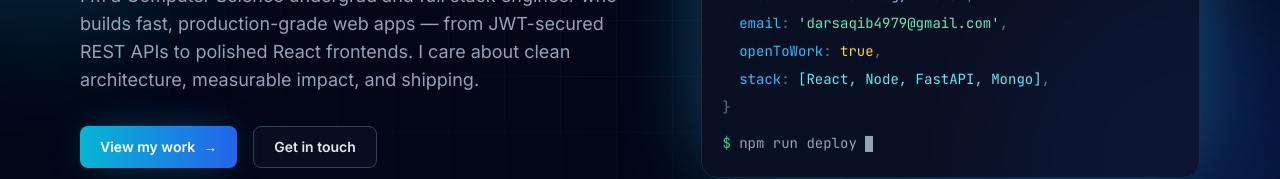
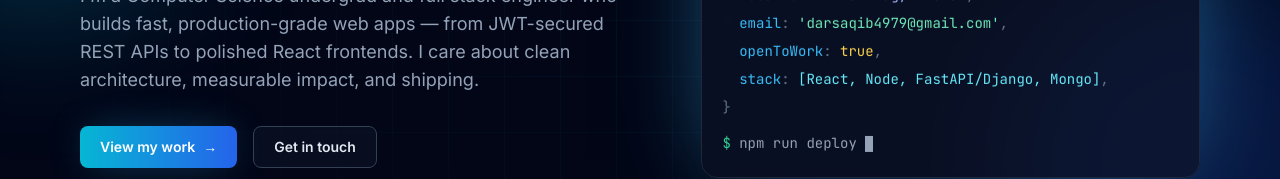
Before and after one commit to SaqibDar112/PORTFOLIO, a React (Vite) app in the folder frontend/: page / in a window 1280 px wide. Shown: the part 379-558 px from the top of the page. Built offline with nearby package versions, Linux system fonts and the light colour scheme.

Commit message:
made some corrections in data

```diff
--- a/frontend/src/data/portfolio.js
+++ b/frontend/src/data/portfolio.js
@@ -64,7 +64,7 @@ export const portfolio = {
       current: true,
       tech: ['React', 'Django', 'FastAPI', 'REST APIs', 'Observability', 'CI/CD'],
       points: [
-        'Wearing a full-stack hat — official title is Technical Support Engineer, but day-to-day I ship frontend, backend and infrastructure work end to end.',
+        'Wearing a full-stack hat — official title is Technical Support Engineer, but day-to-day I ship frontend, backend work end to end.',
         'Optimized backend systems for WhatsApp messaging workflows using Django and REST APIs, increasing message delivery success rate by 15%.',
         'Implemented log monitoring to track application behavior, reducing average response time for production incidents by 20%.',
         'Collaborated with engineering teams to maintain 99.9% infrastructure availability and deployed updates via automated CI/CD pipelines.',
@@ -108,7 +108,7 @@ export const portfolio = {
       featured: true,
     },
     {
-      name: 'Developer Portfolio (This Site)',
+      name: 'Portfolio',
       tagline: 'Full-stack portfolio with JWT auth',
       tech: ['React', 'Vite', 'Tailwind CSS', 'FastAPI', 'MongoDB', 'JWT'],
       period: '2026',
--- a/frontend/src/pages/Home.jsx
+++ b/frontend/src/pages/Home.jsx
@@ -23,7 +23,7 @@ const terminalRows = [
   { key: 'location', value: "'Anantnag, India'", color: 'text-indigo-300' },
   { key: 'email', value: "'darsaqib4979@gmail.com'", color: 'text-emerald-300' },
   { key: 'openToWork', value: 'true', color: 'text-amber-300' },
-  { key: 'stack', value: "[React, Node, FastAPI, Mongo]", color: 'text-cyan-300' },
+  { key: 'stack', value: "[React, Node, FastAPI/Django, Mongo]", color: 'text-cyan-300' },
 ]
 
 function Hero() {
```
